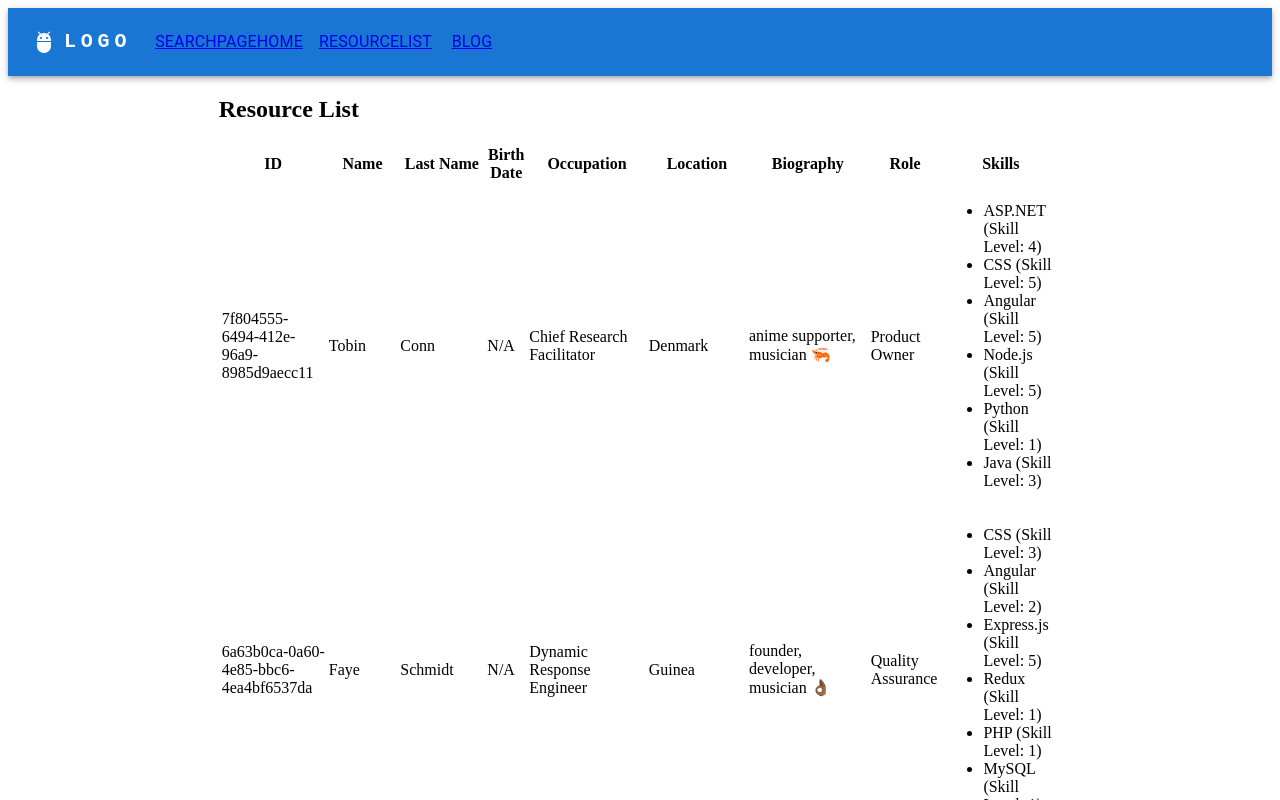
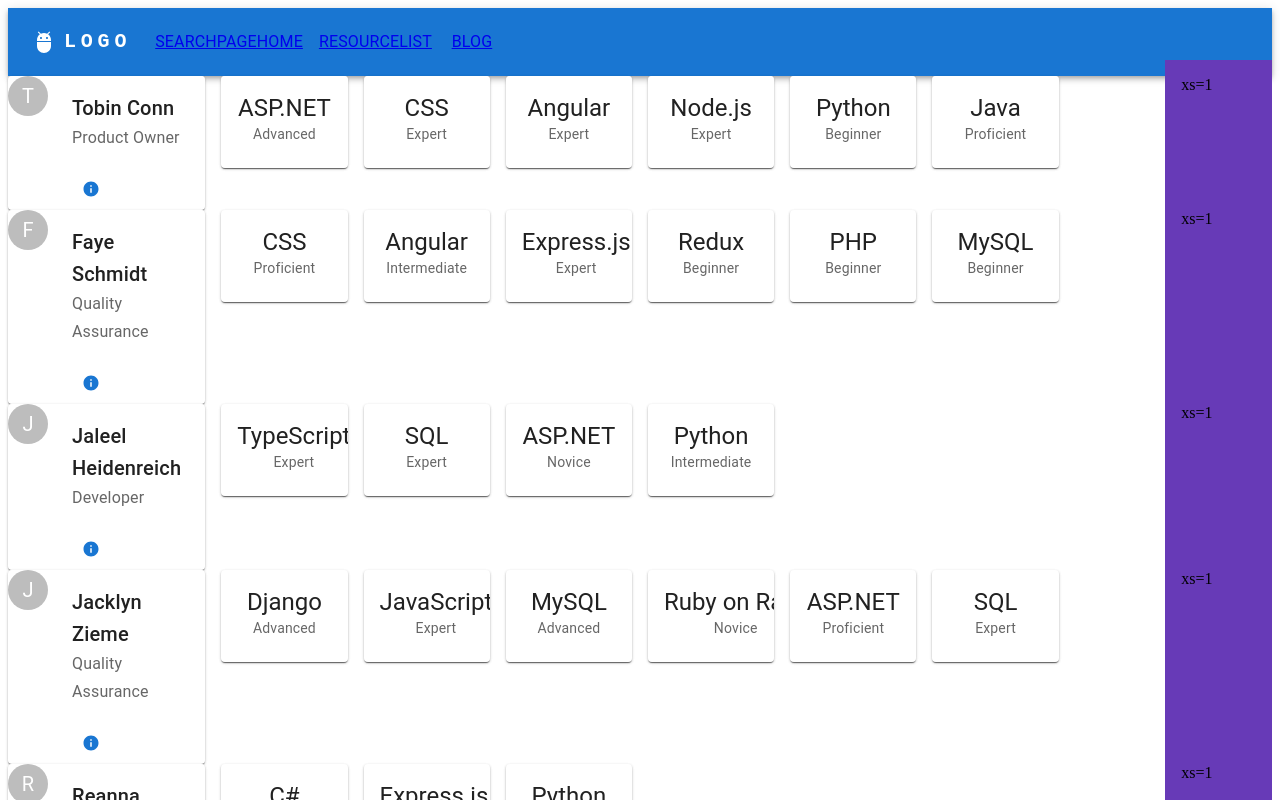
Before and after one commit to AlfredoChusgo/talent_seeker, a React (Vite) app in the folder Implementation/talent_seeker_website/: page /resourceList in a window 1280 px wide. Shown: the top 800 px of the page. Built offline with nearby package versions, Linux system fonts and the light colour scheme.

Commit message:
update resource list ui

```diff
--- /dev/null
+++ b/Implementation/talent_seeker_website/src/helpers/enum_helper.ts
@@ -0,0 +1,21 @@
+import { SkillLevel } from "../redux/features/resource_list/resource_list_slice";
+
+
+export function getSkillLevelString(skillLevel: SkillLevel): string {
+    switch (skillLevel) {
+      case SkillLevel.Novice:
+        return "Novice";
+      case SkillLevel.Beginner:
+        return "Beginner";
+      case SkillLevel.Intermediate:
+        return "Intermediate";
+      case SkillLevel.Proficient:
+        return "Proficient";
+      case SkillLevel.Advanced:
+        return "Advanced";
+      case SkillLevel.Expert:
+        return "Expert";
+      default:
+        return "Unknown"; // Handle any unexpected values
+    }
+  }
--- a/Implementation/talent_seeker_website/src/pages/resource_list_page.tsx
+++ b/Implementation/talent_seeker_website/src/pages/resource_list_page.tsx
@@ -1,67 +1,115 @@
 import React, { useEffect } from 'react';
 import { useSelector } from 'react-redux';
 
-import TextField from '@mui/material/TextField';
-import Autocomplete from '@mui/material/Autocomplete';
 import store, { RootState, useAppDispatch } from '../redux/store/store';
-import { fetchResourceItems } from '../redux/features/resource_list/resource_list_slice';
-import { Button, Grid, IconButton, Paper } from '@mui/material';
-import SearchIcon from '@mui/icons-material/Search';
-export default function ResourceListPage() {
+import { ResourceItem, SkillLevel, fetchResourceItems } from '../redux/features/resource_list/resource_list_slice';
+
+import { styled } from '@mui/material/styles';
+import Box from '@mui/material/Box';
+import Paper from '@mui/material/Paper';
+import Grid from '@mui/material/Grid';
+import Card from '@mui/material/Card';
+import CardContent from '@mui/material/CardContent';
+import Typography from '@mui/material/Typography';
+import IconButton from '@mui/material/IconButton';
+import CardMedia from '@mui/material/CardMedia';
+import Stack from '@mui/material/Stack';
+import Avatar from '@mui/material/Avatar';
+import deepOrange from '@mui/material/colors/deepOrange';
+import deepPurple from '@mui/material/colors/deepPurple';
+import Button from '@mui/material/Button';
+import InfoIcon from '@mui/icons-material/Info';
+import CardActions from '@mui/material/CardActions';
+import { getSkillLevelString } from '../helpers/enum_helper';
 
 
-  const dispatch = useAppDispatch;
-  const { resourceList , loading, error } = useSelector((state: RootState) => state.resourceList);
+export default function ResourceListPage() {
+    const dispatch = useAppDispatch;
+    const { resourceList, loading, error } = useSelector((state: RootState) => state.resourceList);
+
+    const buildPersonCard = (resource: ResourceItem) => {
+        return (
+            <Grid item xs={2}>
+                <Paper>
+                    <Card sx={{ display: 'flex' }}>
+                        <Stack direction="row" spacing={1} alignContent={"center"} justifyContent={"center"} alignSelf={"center"}>
+                            <Avatar>{resource.name[0]}</Avatar>
+                            <Box >
+                            <CardContent >
+                                <Typography component="div" variant="h6">
+                                    {resource.name} {resource.lastName}
+                                </Typography>
+                                <Typography variant="subtitle1" color="text.secondary" component="div">
+                                    {resource.role.name}
+                                </Typography>
+                            </CardContent>
+                            <CardActions>
+                                <Button size="small" variant="text" startIcon={<InfoIcon />}>
+                                    {/* Details */}
+                                </Button>
+                            </CardActions>
+                        </Box>
+                        </Stack>
 
 
-  useEffect(() => {
-    store.dispatch(fetchResourceItems());
-  }, [dispatch]);
+                    </Card>
+                </Paper>
+            </Grid>
+        );
+    }
 
-  return (
-    <Grid item  xs={12} sm={6} md={8} lg={8} xl={8}>
-        <div>
-      <h2>Resource List</h2>
-      <table>
-        <thead>
-          <tr>
-            <th>ID</th>
-            <th>Name</th>
-            <th>Last Name</th>
-            <th>Birth Date</th>
-            <th>Occupation</th>
-            <th>Location</th>
-            <th>Biography</th>
-            <th>Role</th>
-            <th>Skills</th>
-          </tr>
-        </thead>
-        <tbody>
-          {resourceList.map((resource) => (
-            <tr key={resource.id}>
-              <td>{resource.id}</td>
-              <td>{resource.name}</td>
-              <td>{resource.lastName}</td>
-              {/* <td>{resource.birthDate.toDateString()}</td> */}
-              <td>{resource.birthDate instanceof Date ? resource.birthDate.toISOString() : "N/A"}</td>
-              <td>{resource.occupation}</td>
-              <td>{resource.location}</td>
-              <td>{resource.biography}</td>
-              <td>{resource.role.name}</td>
-              <td>
-                <ul>
-                  {resource.skills.map((skill) => (
-                    <li key={skill.id}>
-                      {skill.name} (Skill Level: {skill.skillLevel})
-                    </li>
-                  ))}
-                </ul>
-              </td>
-            </tr>
-          ))}
-        </tbody>
-      </table>
-    </div>
-    </Grid>
-  );
+    const buildSkillsCards = ({ skills }: ResourceItem) => {
+        const skillsCards = skills.map(skill => {
+
+            return (
+                <Grid item xs={2} >
+                    <Paper elevation={1}>
+                        <Card sx={{ display: 'flex' }}>
+
+                            <CardContent sx={{ flex: '1 0 auto' }}>
+                                <Typography variant="h5" component="div" align="center">
+                                    {skill.name}
+                                </Typography>
+                                <Typography variant="body2" color="text.secondary" align="center">
+                                    {getSkillLevelString(skill.skillLevel)}
+                                </Typography>
+                            </CardContent>
+                        </Card>
+                    </Paper>
+                </Grid>
+            );
+        });
+        return <Grid item xs={8}>
+            <Grid container direction={"row"} spacing={2}>
+                {skillsCards}
+            </Grid>
+        </Grid>;
+    }
+
+    const resourceItemsUI = resourceList.map(e => {
+        return (
+            <Grid container spacing={2}>
+                {buildPersonCard(e)}
+                {buildSkillsCards(e)}
+                <Grid item xs={1} alignContent={'center'} alignSelf={'center'}>
+
+                </Grid>
+                <Grid item xs={1} sx={{ bgcolor: deepPurple[500] }}>
+                    xs=1
+                </Grid>
+            </Grid>
+
+        );
+    });
+
+
+    useEffect(() => {
+        store.dispatch(fetchResourceItems());
+    }, [dispatch]);
+
+    return <Box sx={{ flexGrow: 1 }}>
+        <Grid container direction="column" spacing={0}>
+            {resourceItemsUI}
+        </Grid>
+    </Box>;
 }
--- a/Implementation/talent_seeker_website/src/redux/features/resource_list/resource_list_slice.ts
+++ b/Implementation/talent_seeker_website/src/redux/features/resource_list/resource_list_slice.ts
@@ -1,7 +1,7 @@
 import { createSlice, PayloadAction, createAsyncThunk } from '@reduxjs/toolkit';
 import axios from 'axios';
 
-enum SkillLevel
+export enum SkillLevel
 {
     Novice,         // Basic knowledge, limited experience
     Beginner,       // Limited proficiency, still learning
@@ -12,7 +12,7 @@ enum SkillLevel
 }
 
 
-interface ResourceItem{
+export interface ResourceItem{
     id: string;
     name : string;
     lastName : string ;
@@ -24,12 +24,12 @@ interface ResourceItem{
     skills: SkillItem[]
 }
 
-interface RoleItem{
+export interface RoleItem{
     id: string;
     name : string;
 }
 
-interface SkillItem{
+export interface SkillItem{
     id: string;
     name : string;
     skillLevel : SkillLevel
```
Also changed, not shown: Implementation/talent_seeker_website/src/data/models.ts (added).
